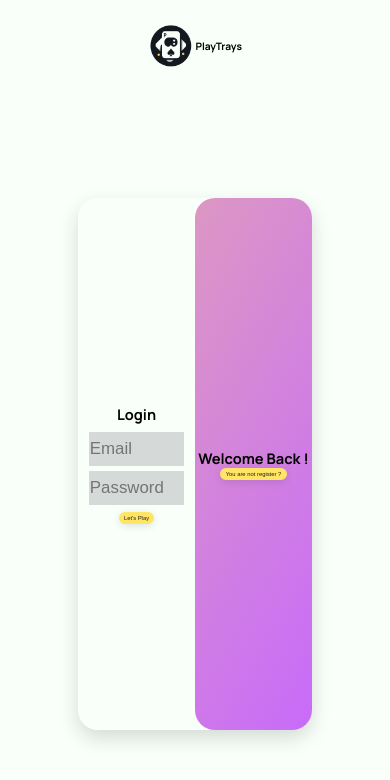
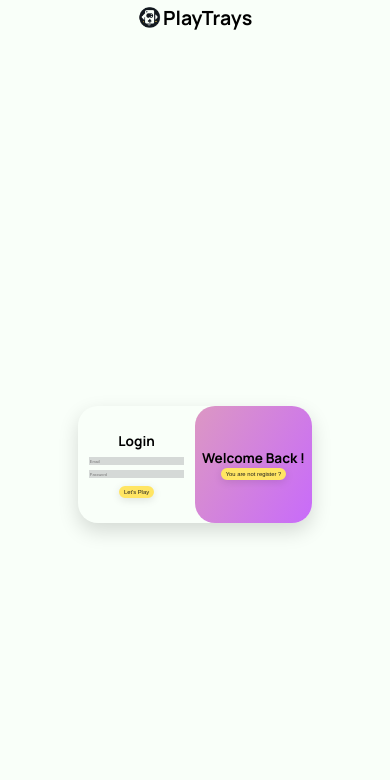
Before and after one commit to ZUHOWKS/PlayTrays, a Vue app: page /login in a window 390 px wide. Shown: the top 780 px of the page. Built offline with nearby package versions, Linux system fonts and the light colour scheme; a web font is replaced by a local one.

Commit message:
Amélioration responsive PC

```diff
--- a/src/views/SignInUp.vue
+++ b/src/views/SignInUp.vue
@@ -139,7 +139,6 @@ function loginForm() {
 
 <style scoped>
 header {
-  height: 10vh;
   position: relative;
   margin : 1% 5%;
   display : flex;
@@ -147,12 +146,16 @@ header {
 }
 
 h1 {
-  font-size : 2.62vw;
+  font-size : 5vw;
+}
+
+h2 {
+  font-size: 3.5vw;
 }
 
 .logo {
-
-  height: 5vh;
+  height: 5.5vw;
+  margin: 0 0.5%;
   transition: transform 0.6s ease-in-out;
 }
 
@@ -185,7 +188,7 @@ main {
   border-radius: 20px;
   align-items: center;
   width: 60%;
-  height: 70%;
+  height: 30vw;
   box-shadow: 0px 8px 20px rgba(0,0,0, 0.15);
   overflow: hidden;
 }
@@ -211,8 +214,8 @@ form>.inputs {
 
 .inputs>input {
   width: 95%;
-  height: 4vh;
-  font-size: 2vh;
+  height: 2vw;
+  font-size: 1vw;
   margin: 2.5% 2.5%;
   padding: 0.25% 1%;
   background: rgba(var(--link-color), 0.25);
@@ -224,7 +227,7 @@ form>.inputs {
   background: linear-gradient(120deg, rgb(var(--primary-color)) -175%, rgb(var(--secondary-color)) 100%);
   width: 30%;
   left: 50%;
-  height: 70%;
+  height: 30vw;
   border-radius: 20px;
   display: flex;
   flex-direction: column;
@@ -238,10 +241,12 @@ form>.inputs {
   display: flex;
   flex-direction: column;
   align-items: center;
-  justify-content: center;
+  justify-content: space-evenly;
+  height: 30%;
   position: absolute;
   transition: transform 1s ease-in-out;
 }
+
 
 .sign-up-mode {
   transform: translateX(-200%);
```
